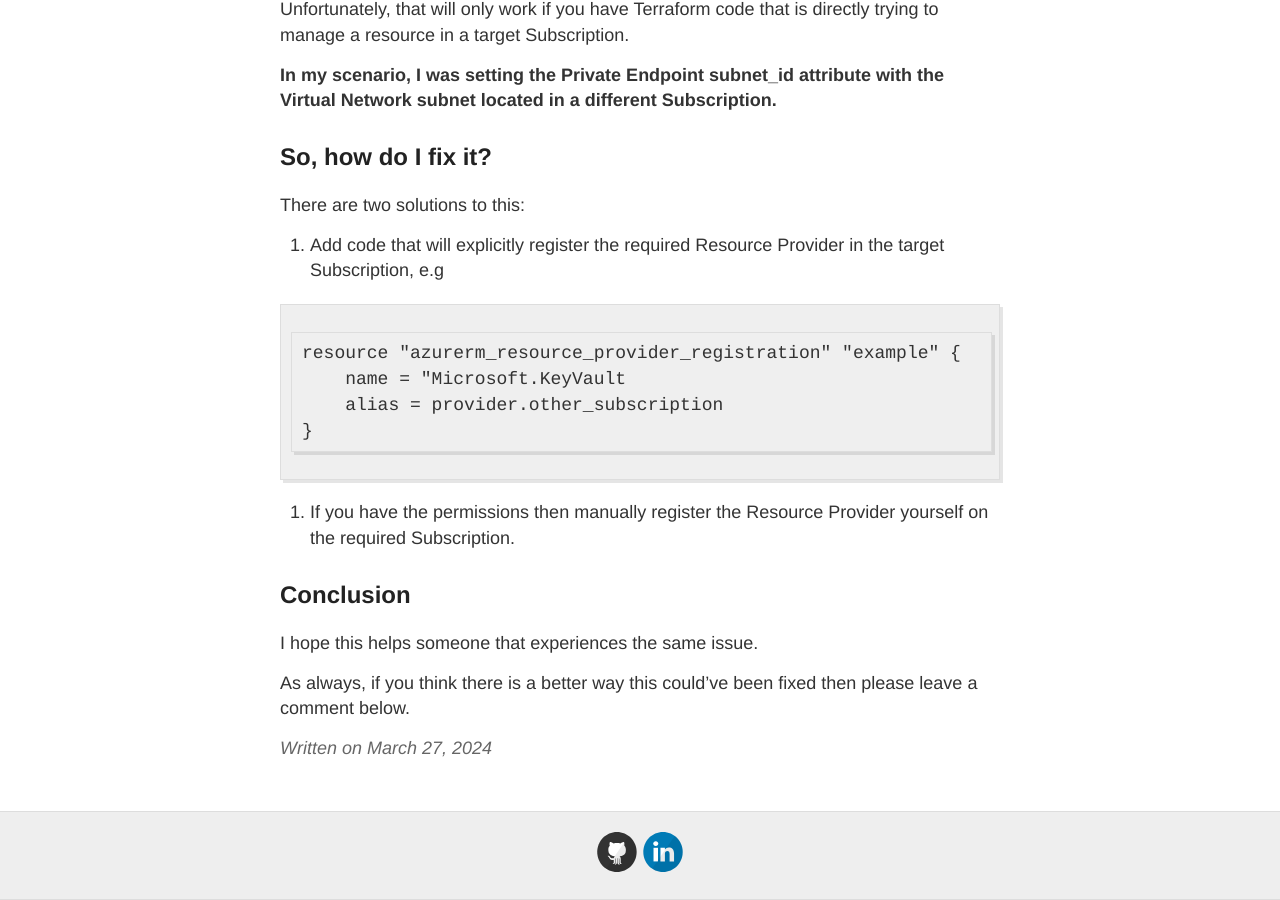
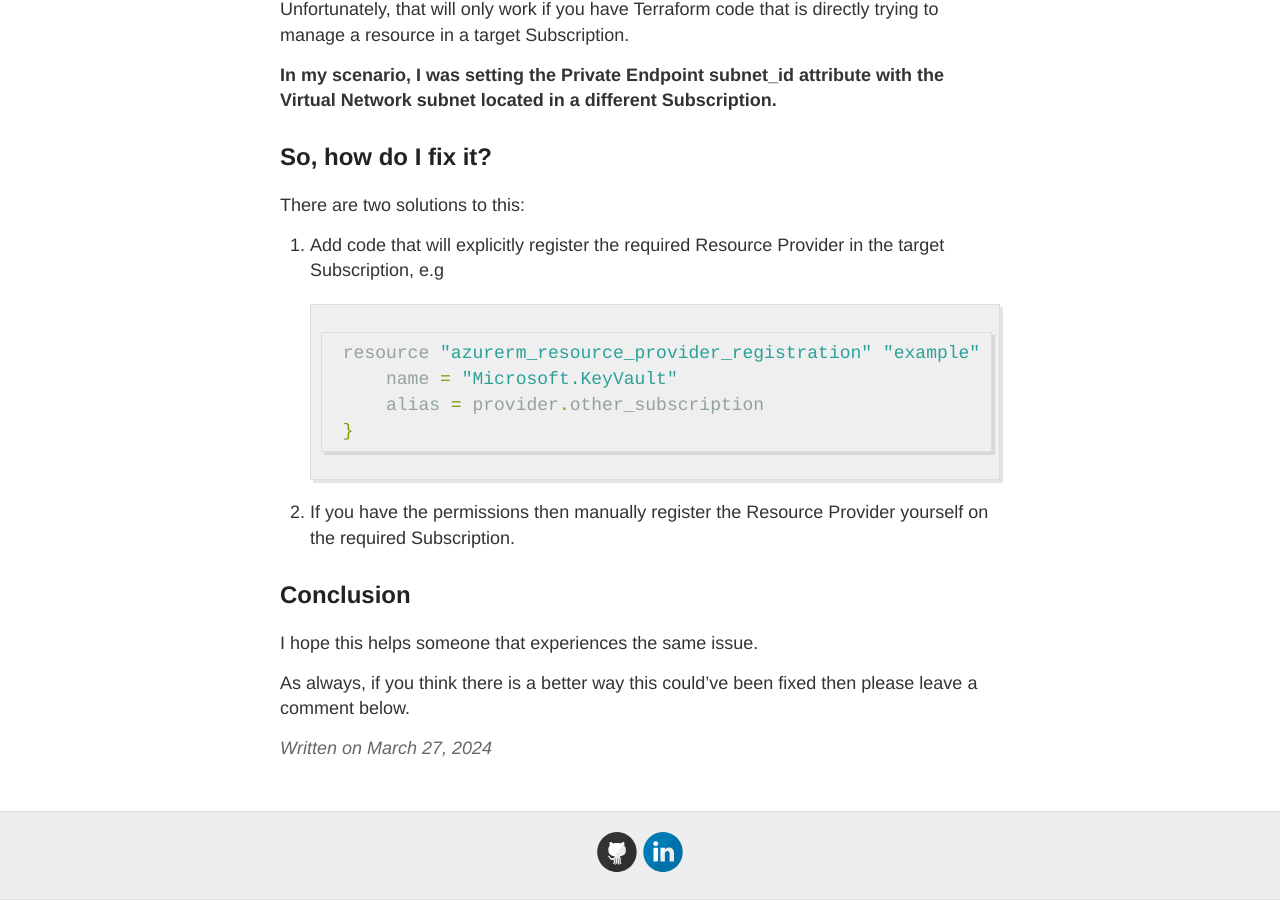
Before and after one commit to philipstreet/philipstreet.github.io, a Jekyll site: the page built from _posts/2024-03-27-object-id-not-authorized-to-register-resource-provider.md, in a window 1280 px wide and 900 px high, scrolled down 1717 px. Built offline with Jekyll 4.4.1, drawn with Linux system fonts in a browser that asks for light colours.

````diff
--- a/_posts/2024-03-27-object-id-not-authorized-to-register-resource-provider.md
+++ b/_posts/2024-03-27-object-id-not-authorized-to-register-resource-provider.md
@@ -18,7 +18,7 @@ Here's the error from my Azure DevOps pipeline run.
 
 The error was;
 
-> The client '...' with object id '...' does not have authorization to perform action 'microsoft.network/virtualnetworks/taggedTrafficConsumers/validate/action' over scope '/subscriptions/.../resourcegroups/.../providers/microsoft.network/virtualnetworks/.../taggedTrafficConsumers/Microsoft.KeyVault.northeurope' or the scope is invalid. If access was recently granted, please refresh your credentials.\"
+>The client '...' with object id '...' does not have authorization to perform action 'microsoft.network/virtualnetworks/taggedTrafficConsumers/validate/action' over scope '/subscriptions/.../resourcegroups/.../providers/microsoft.network/virtualnetworks/.../taggedTrafficConsumers/Microsoft.KeyVault.northeurope' or the scope is invalid. If access was recently granted, please refresh your credentials.\"
 
 ## What's the cause of this?
 
@@ -44,12 +44,12 @@ There are two solutions to this:
 
 1. Add code that will explicitly register the required Resource Provider in the target Subscription, e.g
 
-```
-resource "azurerm_resource_provider_registration" "example" {
-    name = "Microsoft.KeyVault
-    alias = provider.other_subscription
-}
-```
+    ```java
+    resource "azurerm_resource_provider_registration" "example" {
+        name = "Microsoft.KeyVault"
+        alias = provider.other_subscription
+    }
+    ```
 
 1. If you have the permissions then manually register the Resource Provider yourself on the required Subscription.
 
````
